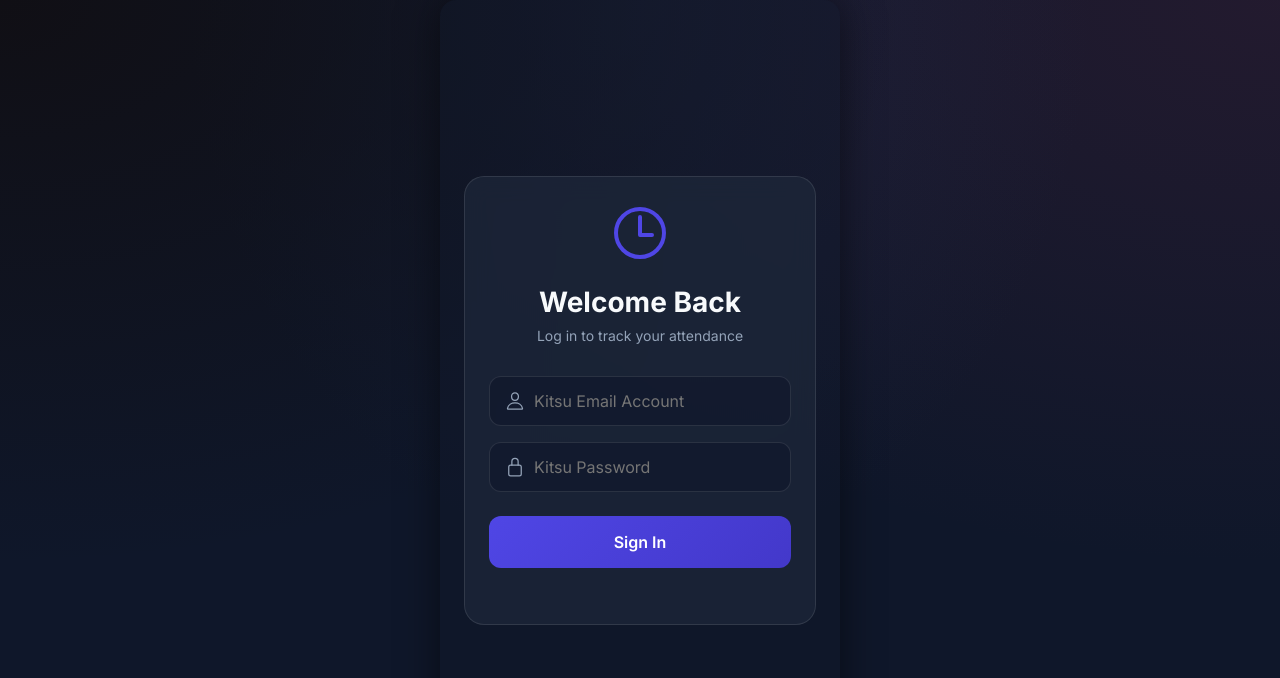
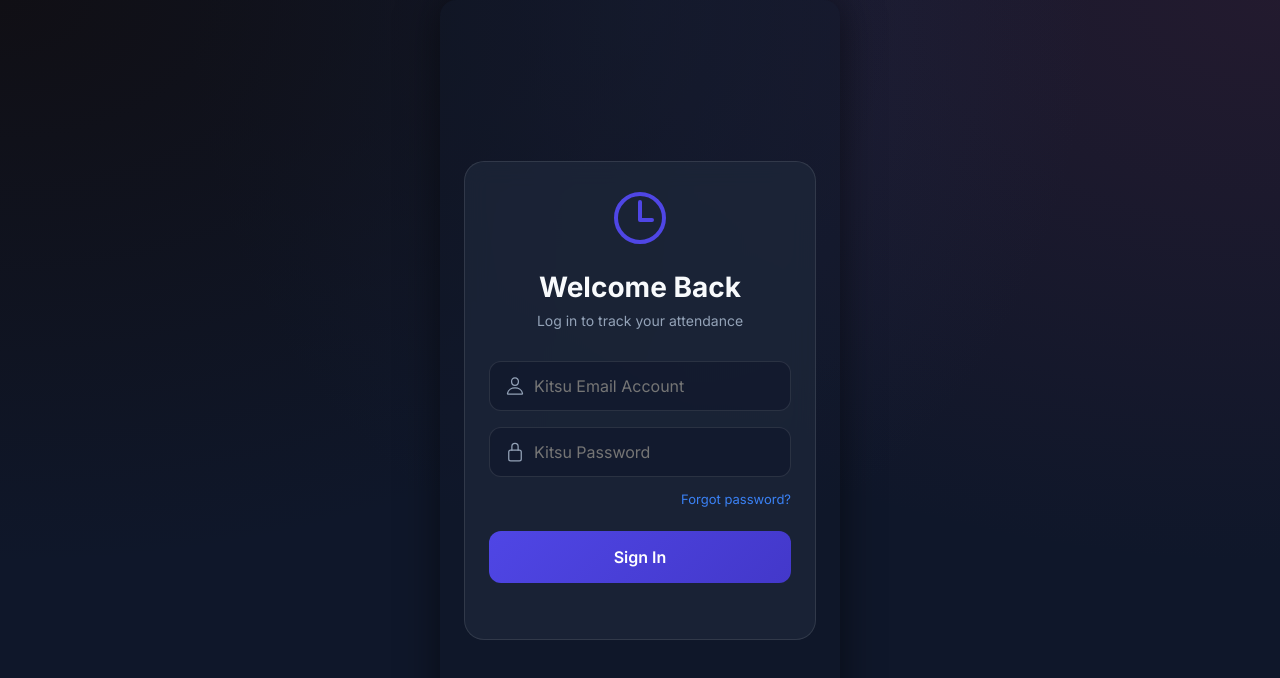
Before and after one commit to plutopass11-ship-it/Attendance-Tracker, a plain HTML site: page index.html in a window 1280 px wide. Drawn offline with nearby package versions, Linux system fonts and the light colour scheme.

Commit message:
Add Forgot Password link to login page

```diff
--- a/index.html
+++ b/index.html
@@ -41,6 +41,9 @@
                     <div class="input-group">
                         <ion-icon name="lock-closed-outline"></ion-icon>
                         <input type="password" id="password" placeholder="Kitsu Password" required>
+                    </div>
+                    <div style="text-align: right; margin-bottom: 15px; margin-top: -5px;">
+                        <a href="https://review.flyingpluto.ai/reset-password" target="_blank" style="color: #3b82f6; font-size: 13px; text-decoration: none;">Forgot password?</a>
                     </div>
                     <button type="submit" class="btn-primary">Sign In</button>
                     <div id="login-error" class="error-msg"></div>
```
